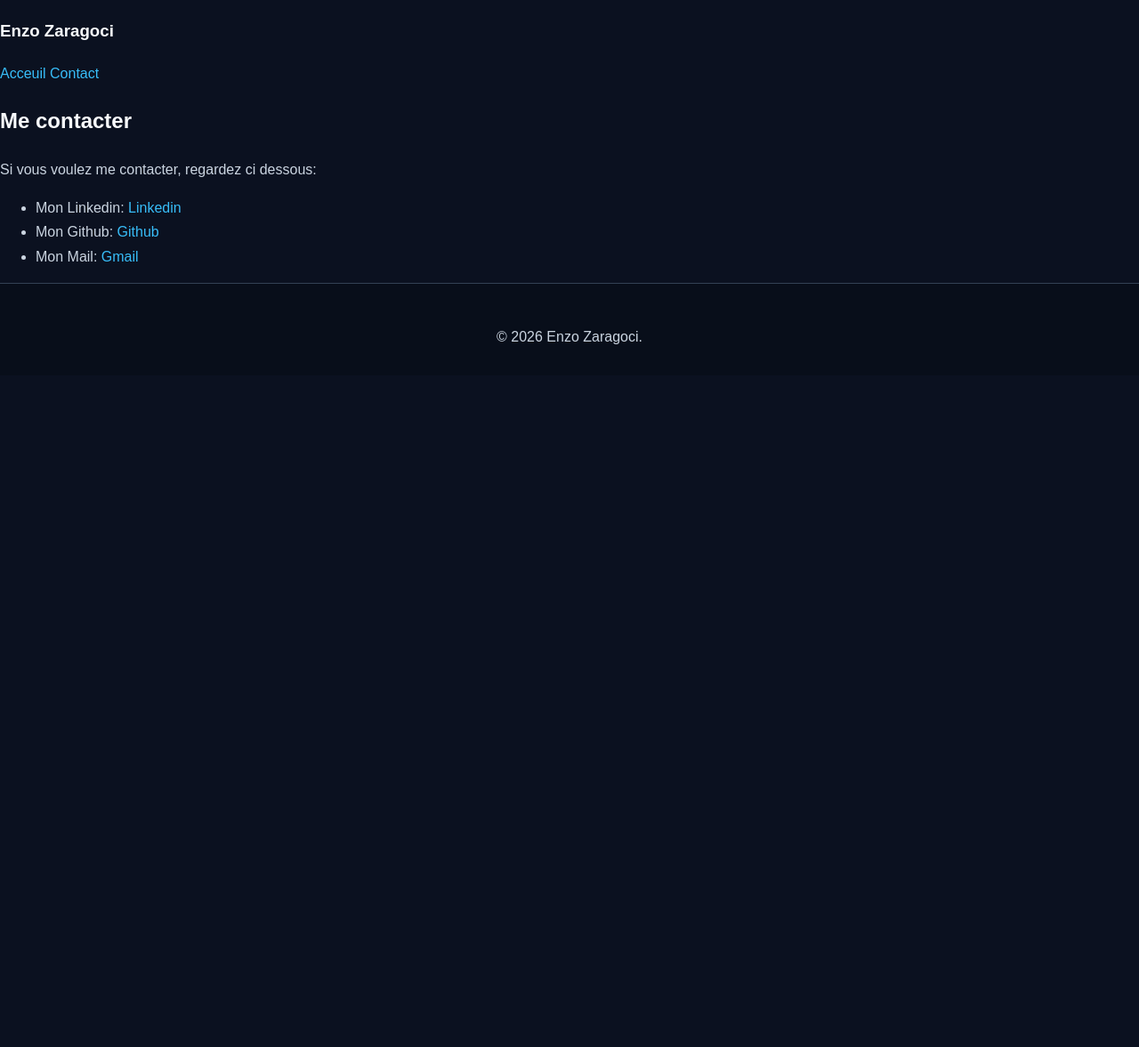
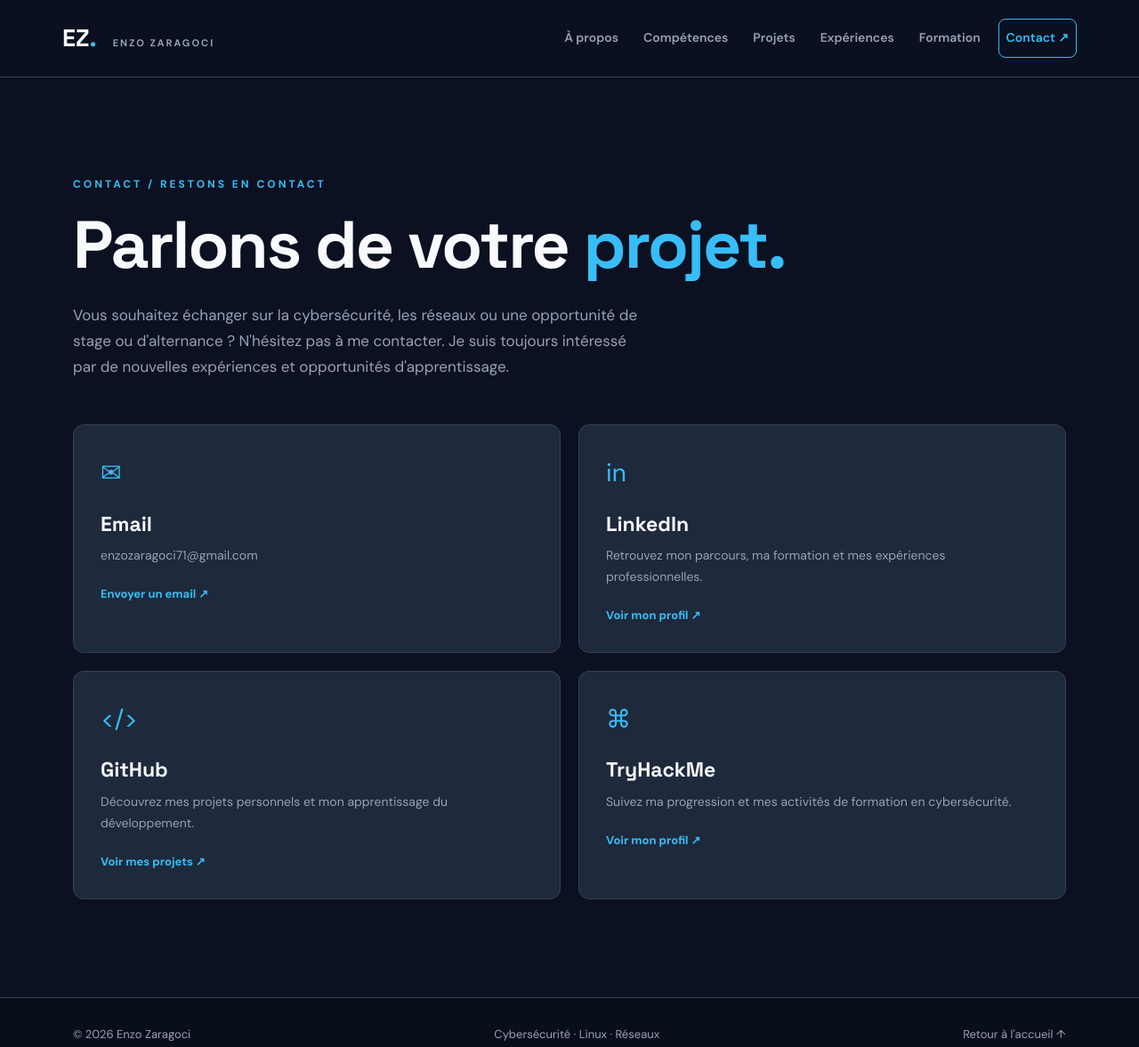
Before and after one commit to ItsForTheVibes/Portfolio, a plain HTML site: page contact.html in a window 1280 px wide. Shown: the whole page at 89% size. Before the commit the page ends 800 px from the top, so only its background shows below. Drawn offline with nearby package versions, Linux system fonts and the light colour scheme.

Commit message:
contact redesign

```diff
--- a/contact.html
+++ b/contact.html
@@ -1,27 +1,76 @@
+
 <!DOCTYPE html>
 <html lang="fr">
-    <head>
-        <meta charset="UTF-8">
-        <link rel="stylesheet" href="style.css">
-        <title>Contact moi!</title>
-    </head>
-    <header>
-        <h3>
-            Enzo Zaragoci
-        </h3>
-        <a href="index.html">Acceuil</a>
-        <a href="contact.html">Contact</a>
+<head>
+    <meta charset="UTF-8">
+    <meta name="viewport" content="width=device-width, initial-scale=1.0">
+    <meta name="description" content="Contacter Enzo Zaragoci, étudiant en cybersécurité à Ynov Sophia.">
+    <title>Contact | Enzo Zaragoci</title>
+    <link href="https://fonts.googleapis.com/css2?family=DM+Sans:wght@400;500;600;700&family=Space+Grotesk:wght@400;500;600;700&display=swap" rel="stylesheet">
+    <link href="https://cdn.jsdelivr.net/npm/bootstrap@5.3.3/dist/css/bootstrap.min.css" rel="stylesheet">
+    <link rel="stylesheet" href="style.css">
+</head>
+<body>
+    <header class="site-header">
+        <nav class="navbar navbar-expand-lg container-xl">
+            <a class="navbar-brand" href="index.html">EZ<span>.</span> <small>ENZO ZARAGOCI</small></a>
+            <button class="navbar-toggler" type="button" data-bs-toggle="collapse" data-bs-target="#navbarMenu" aria-controls="navbarMenu" aria-expanded="false" aria-label="Afficher le menu">
+                <span class="navbar-toggler-icon"></span>
+            </button>
+            <div class="collapse navbar-collapse" id="navbarMenu">
+                <div class="navbar-nav ms-auto">
+                    <a class="nav-link" href="index.html#apropos">À propos</a>
+                    <a class="nav-link" href="index.html#competences">Compétences</a>
+                    <a class="nav-link" href="index.html#projets">Projets</a>
+                    <a class="nav-link" href="index.html#experiences">Expériences</a>
+                    <a class="nav-link" href="index.html#formation">Formation</a>
+                    <a class="nav-link nav-contact" href="contact.html">Contact ↗</a>
+                </div>
+            </div>
+        </nav>
     </header>
-    <body>
-        <h2>Me contacter</h2>
-        <p>Si vous voulez me contacter, regardez ci dessous:</p>
-        <ul>
-            <li>Mon Linkedin: <a href="https://www.linkedin.com/in/enzo-zaragoci-986246273/?isSelfProfile=true">Linkedin</a> </li>
-            <li>Mon Github: <a href="https://github.com/ItsForTheVibes">Github</a></li>
-            <li>Mon Mail: <a href="mailto:enzozaragoci71@gmail.com" target="_blank" rel=noopener noreferrer"">Gmail</a></li>
-        </ul>
-    </body>
+
+    <main class="contact-page container-xl">
+        <p class="section-number">CONTACT / RESTONS EN CONTACT</p>
+        <h1>Parlons de votre <span>projet.</span></h1>
+        <p class="contact-intro">Vous souhaitez échanger sur la cybersécurité, les réseaux ou une opportunité de stage ou d'alternance ? N'hésitez pas à me contacter. Je suis toujours intéressé par de nouvelles expériences et opportunités d'apprentissage.</p>
+
+        <div class="contact-grid">
+            <a class="contact-card" href="mailto:enzozaragoci71@gmail.com">
+                <span class="contact-icon">✉</span>
+                <h2>Email</h2>
+                <p>enzozaragoci71@gmail.com</p>
+                <span class="contact-action">Envoyer un email ↗</span>
+            </a>
+            <a class="contact-card" href="https://www.linkedin.com/in/enzo-zaragoci-986246273/" target="_blank" rel="noopener noreferrer">
+                <span class="contact-icon">in</span>
+                <h2>LinkedIn</h2>
+                <p>Retrouvez mon parcours, ma formation et mes expériences professionnelles.</p>
+                <span class="contact-action">Voir mon profil ↗</span>
+            </a>
+            <a class="contact-card" href="https://github.com/ItsForTheVibes" target="_blank" rel="noopener noreferrer">
+                <span class="contact-icon">&lt;/&gt;</span>
+                <h2>GitHub</h2>
+                <p>Découvrez mes projets personnels et mon apprentissage du développement.</p>
+                <span class="contact-action">Voir mes projets ↗</span>
+            </a>
+            <a class="contact-card" href="https://tryhackme.com/p/ItsForTheVibes" target="_blank" rel="noopener noreferrer">
+                <span class="contact-icon">⌘</span>
+                <h2>TryHackMe</h2>
+                <p>Suivez ma progression et mes activités de formation en cybersécurité.</p>
+                <span class="contact-action">Voir mon profil ↗</span>
+            </a>
+        </div>
+    </main>
+
     <footer>
-        <p style = "text-align: center">© 2026 Enzo Zaragoci.</p>
+        <div class="container-xl footer-inner">
+            <p>© 2026 Enzo Zaragoci</p>
+            <p>Cybersécurité · Linux · Réseaux</p>
+            <a href="index.html">Retour à l'accueil ↑</a>
+        </div>
     </footer>
+
+    <script src="https://cdn.jsdelivr.net/npm/bootstrap@5.3.3/dist/js/bootstrap.bundle.min.js"></script>
+</body>
 </html>
```
